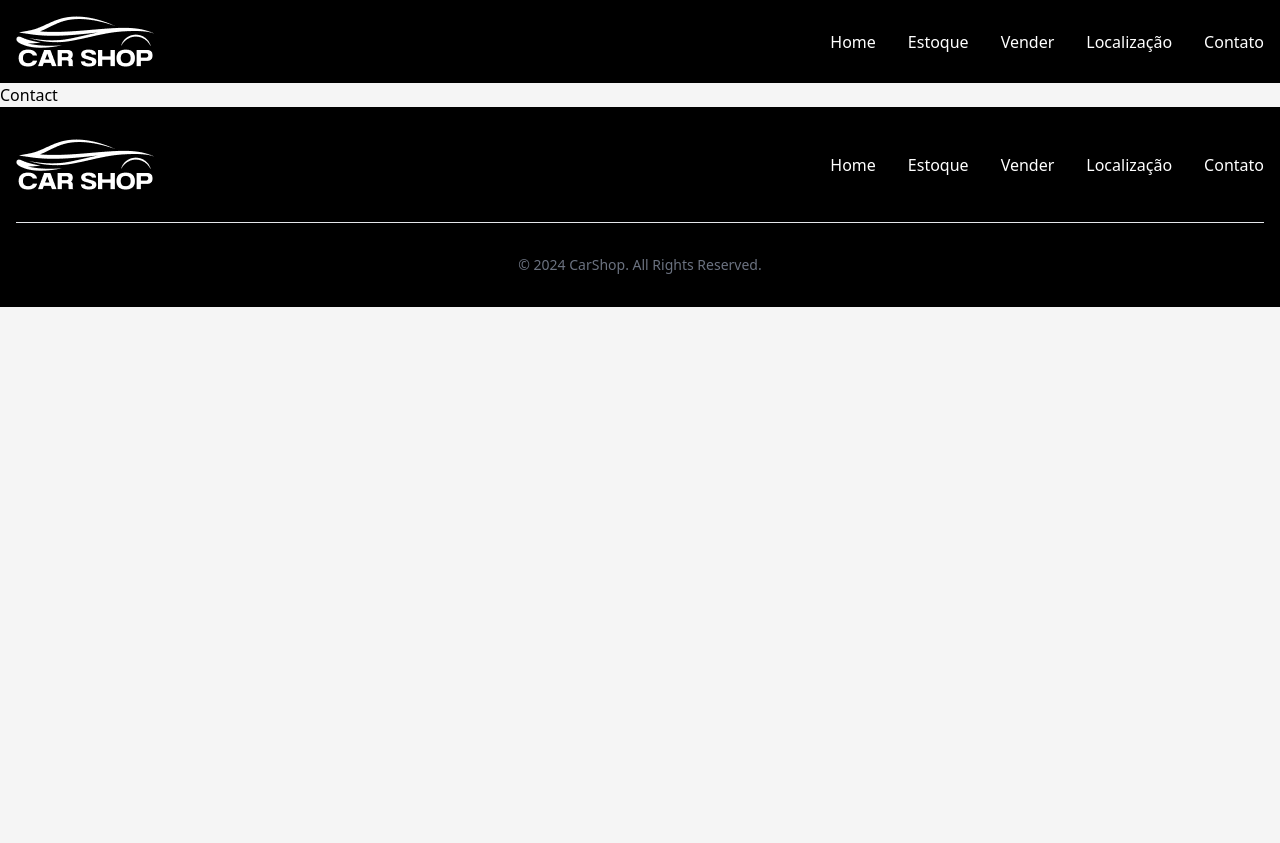
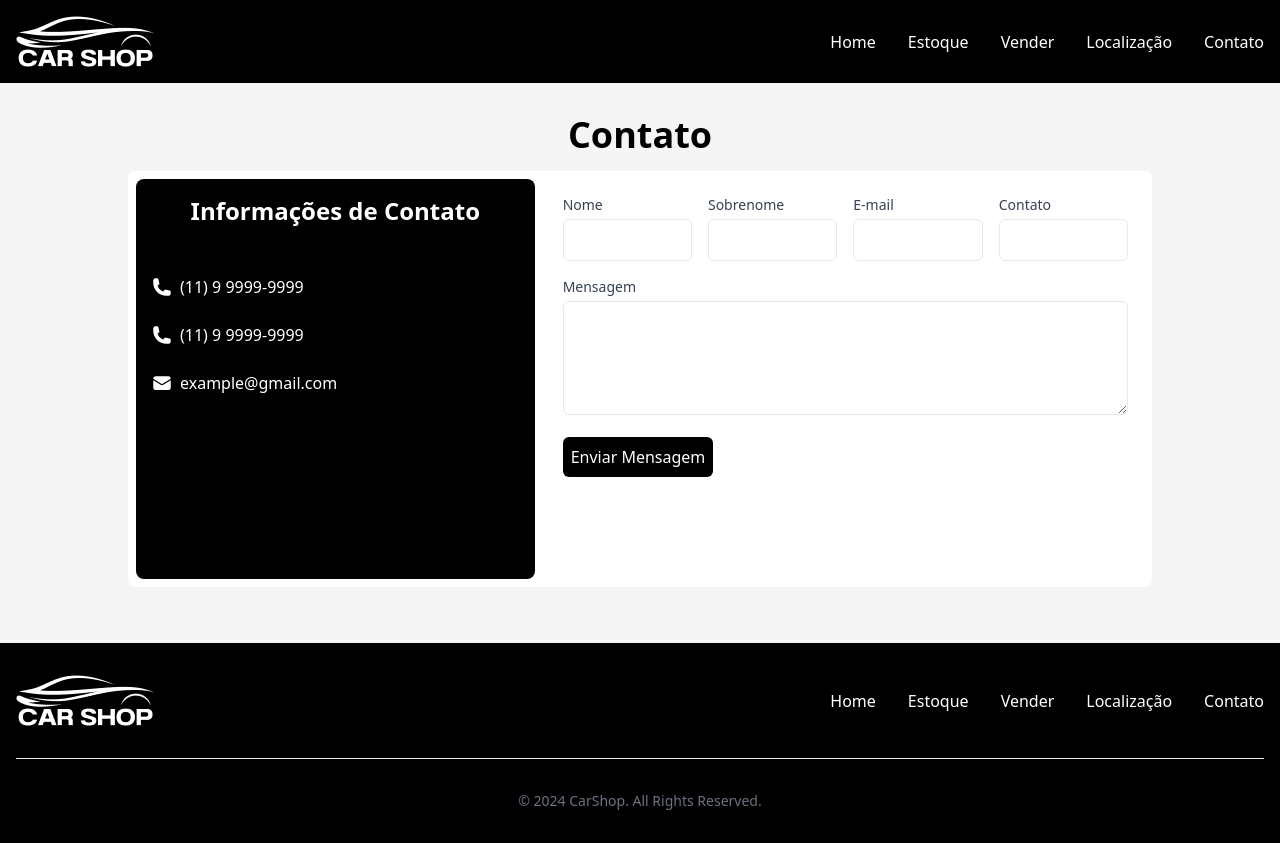
Before and after one commit to fredcode-br/carshop-react-ts-tailwindcss, a React (Vite) app: page /contato in a window 1280 px wide. Before the commit the page ends 800 px from the top, so only its background shows below. Built offline with nearby package versions, Linux system fonts and the light colour scheme.

Commit message:
creating contact page

```diff
--- a/src/AppRoutes.tsx
+++ b/src/AppRoutes.tsx
@@ -4,7 +4,6 @@ import BasePage from "./pages/Client/BasePage";
 import Home from "./pages/Client/Home";
 import Stock from "./pages/Client/Stock";
 import Vehicle from "./pages/Client/Vehicle";
-import Sell from "./pages/Client/Sell";
 import Contact from "./pages/Client/Contact";
 import Location from "./pages/Client/Location";
 
@@ -25,8 +24,7 @@ function AppRoutes() {
                     <Route index element={<Home />} />
                     <Route path="/home" element={<Home />} />
                     <Route path="/estoque" element={<Stock />} />
-                    <Route path="/veiculos/:id" element={<Vehicle />} />
-                    <Route path="/vender" element={<Sell />} />
+                    <Route path="/estoque/:id" element={<Vehicle />} />
                     <Route path="/localizacao" element={<Location />} />
                     <Route path="/contato" element={<Contact />} />
                 </Route>
--- a/src/pages/Client/Contact/index.tsx
+++ b/src/pages/Client/Contact/index.tsx
@@ -1,9 +1,55 @@
+import { PhoneIcon, EnvelopeIcon } from '@heroicons/react/24/solid';
+
 function Contact() {
-    return (
-      <h1>
-        Contact
-      </h1>
-    )
-  }
+  return (
+    <div className="container mx-auto pt-8 pb-14 px-4 md:px-8 lg:px-16 xl:px-32">
+      <h2 className="text-center font-bold font-poppins text-4xl pb-4">Contato</h2>
+      <div className="flex flex-col md:flex-row bg-white rounded-lg p-2 gap-3">
+        <div className="flex flex-col w-full md:w-2/5 p-4 bg-black text-white rounded-lg">
+          <h2 className="text-center text-2xl font-bold mb-6">Informações de Contato</h2>
+          <div className='flex justify-start items-center gap-2 mt-6'>
+            <PhoneIcon height={20}/>
+            <p>(11) 9 9999-9999</p>
+          </div>
+          <div className='flex justify-start items-center gap-2 mt-6'>
+            <PhoneIcon height={20}/>
+            <p>(11) 9 9999-9999</p>
+          </div>
+          <div className='flex justify-start items-center gap-2 mt-6'>
+            <EnvelopeIcon height={20}/>
+            <p>example@gmail.com</p>
+          </div>
+        </div>
+        <div className="w-full md:w-3/5 rounded-lg" style={{ height: '400px' }}>
+          <form className="p-4 rounded-lg">
+            <div className="grid grid-cols-1 md:grid-cols-4 gap-4">
+              <div className="col-span-1">
+                <label htmlFor="nome" className="block text-sm font-medium text-gray-700">Nome</label>
+                <input type="text" id="nome" name="nome" className="mt-1 p-2 border rounded-md w-full" />
+              </div>
+              <div className="col-span-1">
+                <label htmlFor="sobrenome" className="block text-sm font-medium text-gray-700">Sobrenome</label>
+                <input type="text" id="sobrenome" name="sobrenome" className="mt-1 p-2 border rounded-md w-full" />
+              </div>
+              <div className="col-span-1">
+                <label htmlFor="email" className="block text-sm font-medium text-gray-700">E-mail</label>
+                <input type="email" id="email" name="email" className="mt-1 p-2 border rounded-md w-full" />
+              </div>
+              <div className="col-span-1">
+                <label htmlFor="contato" className="block text-sm font-medium text-gray-700">Contato</label>
+                <input type="text" id="contato" name="contato" className="mt-1 p-2 border rounded-md w-full" />
+              </div>
+            </div>
+            <div className="mt-4">
+              <label htmlFor="mensagem" className="block text-sm font-medium text-gray-700">Mensagem</label>
+              <textarea id="mensagem" name="mensagem" rows={4} className="mt-1 p-2 border rounded-md w-full"></textarea>
+            </div>
+            <button type="submit" className="mt-4 bg-black text-white p-2 rounded-md">Enviar Mensagem</button>
+          </form>
+        </div>
+      </div>
+    </div>
+  );
+}
 
-  export default Contact;
+export default Contact;
--- a/src/pages/Client/Sell/index.tsx
+++ /dev/null
@@ -1,7 +0,0 @@
-function Sell(){
-    return (
-        <h1>Sell</h1>
-    )
-}
-
-export default Sell;
```
